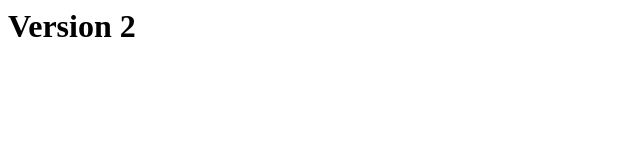
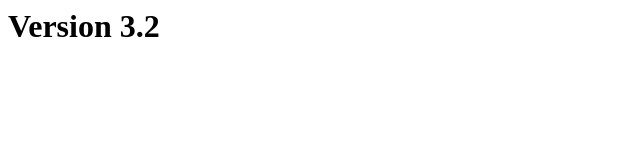
Before and after one commit to 10kc-session/OnlineRepo, a plain HTML site: page index.html in a window 1280 px wide. Shown: the full height of the page, 0-640 px from the left. Drawn offline with Linux system fonts and the light colour scheme.

Commit message:
Version 3.2

```diff
--- a/index.html
+++ b/index.html
@@ -1 +1 @@
-<h1>Version 2</h1>
+<h1>Version 3.2</h1>
```
